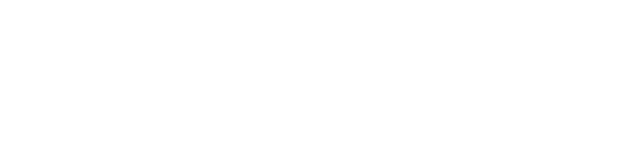
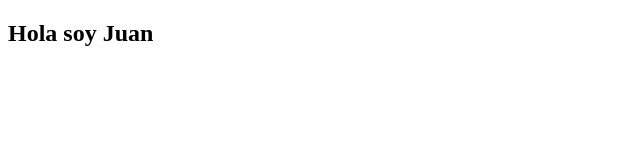
Before and after one commit to juandres98/Tutorial-github, a plain HTML site: page index.html in a window 1280 px wide. Shown: the whole page, without its empty margins (0-640 px from the left). Drawn offline with Linux system fonts and the light colour scheme.

Commit message:
segundo commit

```diff
--- a/index.html
+++ b/index.html
@@ -1,7 +1,7 @@
 <!DOCTYPE html>
 <html>
     <head>
-
+        <h2>Hola soy Juan</h2>
     </head>
     <body>
 
```
